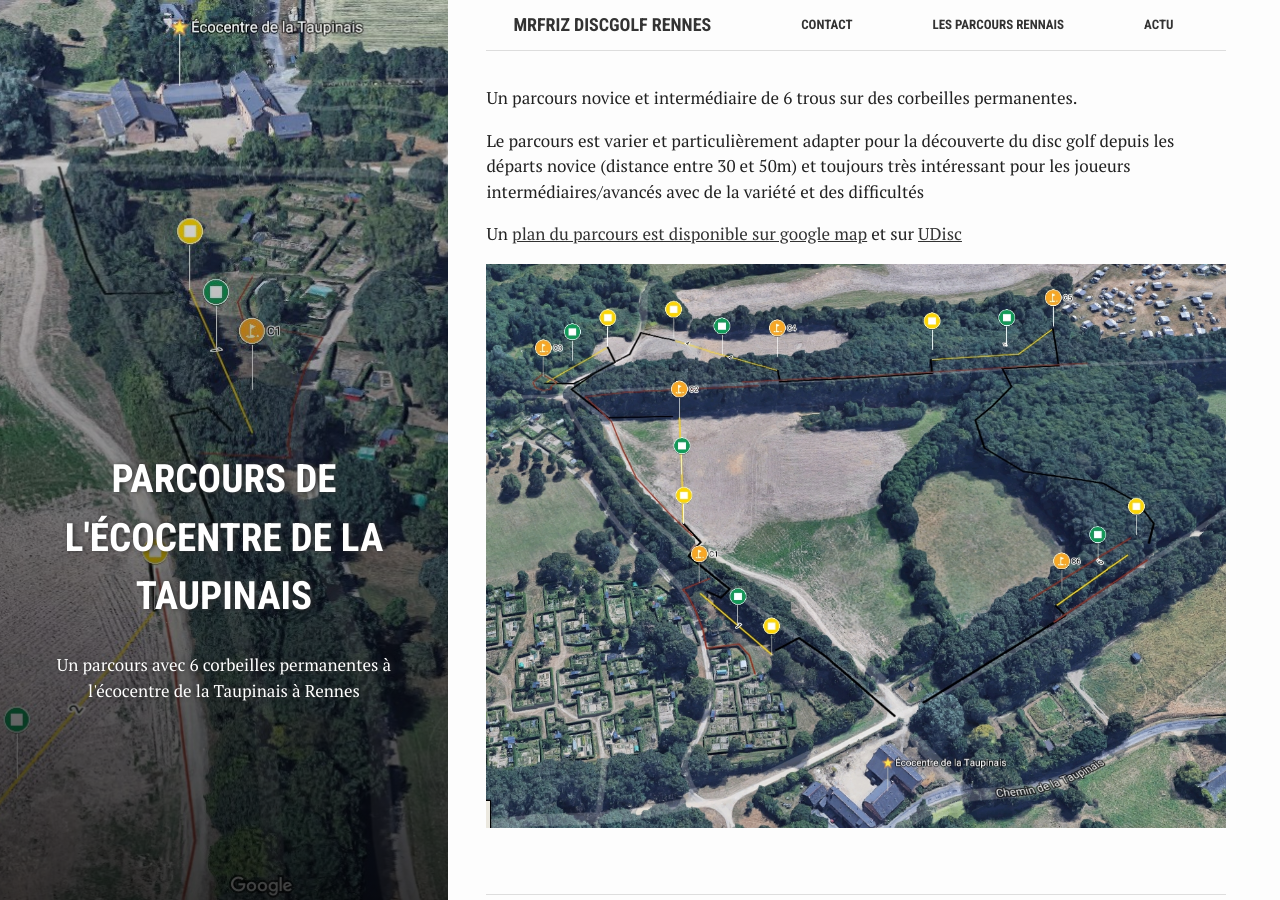
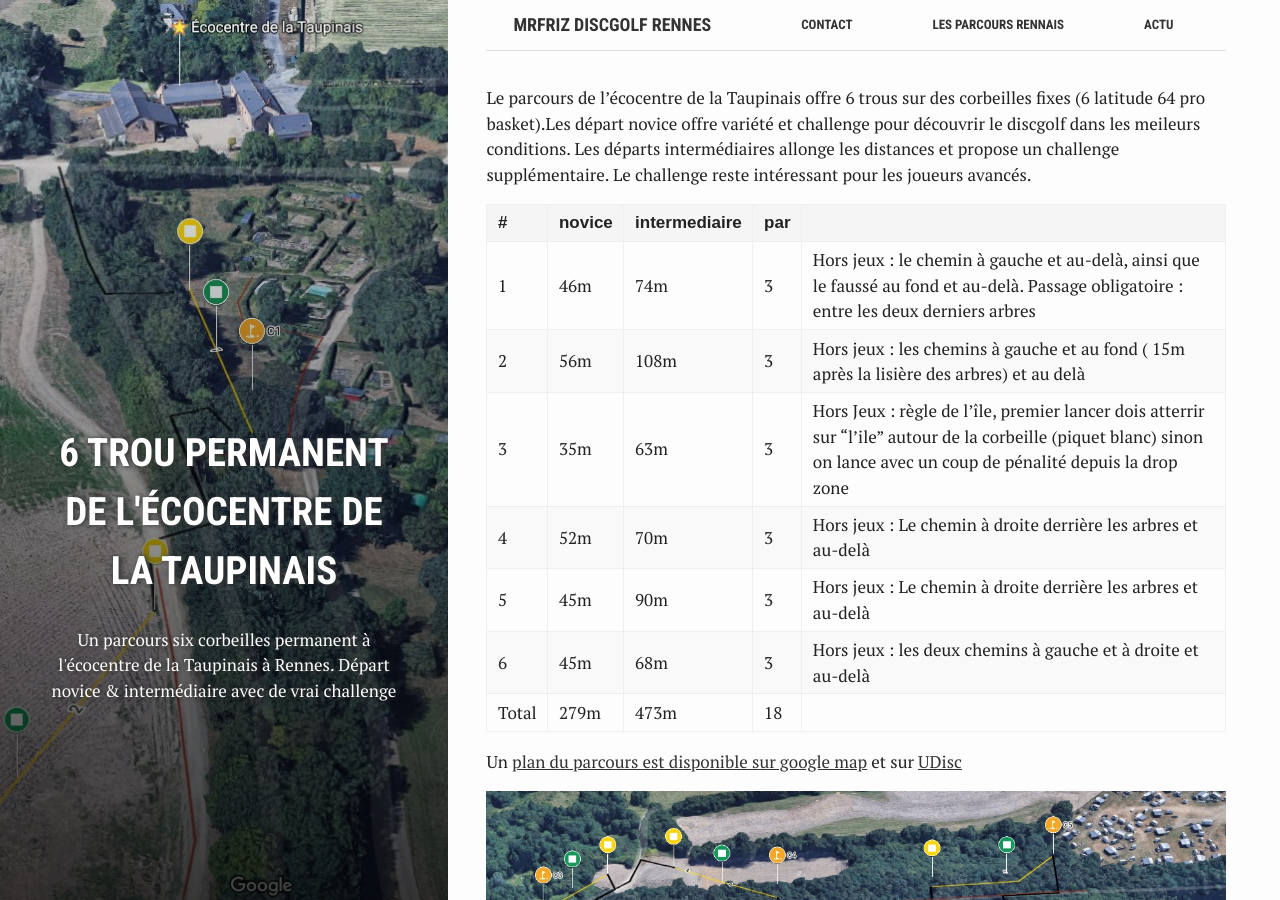
Before and after one commit to MrFriz/discgolf, a Jekyll site: the page built from _parcours/ecocentre.md, in a window 1280 px wide and 900 px high. Built offline with Jekyll 4.4.1, drawn with Linux system fonts in a browser that asks for light colours.

Commit message:
Update ecocentre

```diff
--- a/_parcours/ecocentre.md
+++ b/_parcours/ecocentre.md
@@ -1,17 +1,27 @@
 ---
 layout: default
 bg: 'ecocentre/bg.jpg'
-title:  "Parcours de l'écocentre de la Taupinais"
-crawlertitle: "Parcours de discgolf de l'écocentre de la Taupinais"
-summary: "Un parcours avec 6 corbeilles permanentes à l'écocentre de la Taupinais à Rennes"
+title:  "6 trou permanent de l'écocentre de la Taupinais"
+crawlertitle: "L'écocentre de la Taupinais"
+summary: "Un parcours six corbeilles permanent à l'écocentre de la Taupinais à Rennes. Départ novice & intermédiaire avec de vrai challenge"
 author: Greg
 ---
 
-Un parcours novice et intermédiaire de 6 trous sur des corbeilles permanentes.
+Le parcours de l'écocentre de la Taupinais offre 6 trous sur des corbeilles fixes (6 latitude 64 pro basket).Les départ novice offre variété et challenge pour découvrir le discgolf dans les meileurs conditions. Les départs intermédiaires allonge les distances et propose un challenge supplémentaire. Le challenge reste intéressant pour les joueurs avancés.
 
-Le parcours est varier et particulièrement adapter pour la découverte du disc golf depuis les départs  novice (distance entre 30 et 50m)
-et toujours très intéressant pour les joueurs intermédiaires/avancés avec de la variété et des difficultés
+
+| # | novice  |  intermediaire |  par |   |
+|---|---|---|---|---|
+| 1 | 46m | 74m  | 3 | Hors jeux : le chemin à gauche et au-delà, ainsi que le faussé au fond et au-delà. Passage obligatoire : entre les deux derniers arbres |
+| 2 | 56m | 108m | 3 | Hors jeux : les chemins à gauche et au fond ( 15m après la lisière des arbres) et  au delà |
+| 3 | 35m | 63m  | 3 |Hors Jeux : règle de l'île, premier lancer dois atterrir sur "l'ile" autour de la corbeille (piquet blanc) sinon on lance avec un coup de pénalité depuis la drop zone |
+| 4 | 52m | 70m  | 3 | Hors jeux : Le chemin à droite derrière les arbres et au-delà  |
+| 5 | 45m | 90m  | 3 | Hors jeux : Le chemin à droite derrière les arbres et au-delà  |
+| 6 | 45m | 68m  | 3 | Hors jeux : les deux chemins à gauche et à droite et au-delà  |
+| Total | 279m | 473m  | 18  |   |
+
 
 Un [plan du parcours est disponible sur google map](https://www.google.fr/maps/@48.0992779,-1.7180593,437a,35y,192.76h,38.65t/data=!3m1!1e3!4m2!6m1!1s1qNKpiMWh18t1XD3v0YvOF00kRDs) et sur [UDisc](https://udisc.com/)
 
 ![Plan](../../assets/images/ecocentre/map.jpg)
+![Plan](../../assets/images/ecocentre/map2.jpg)
```
Also changed, not shown: assets/images/ecocentre/map2.jpg (added).
